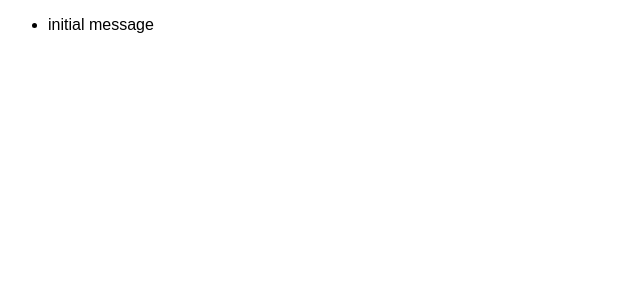
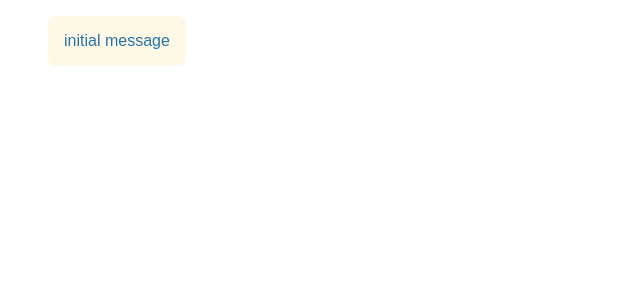
Before and after one commit to engingokmen/chat-interface, a React (Create React App) app: page / in a window 1280 px wide. Shown: the top 300 px of the page, without its empty margins (0-640 px from the left). Built offline with nearby package versions, Linux system fonts and the light colour scheme.

Commit message:
creates and styles message component

```diff
--- /dev/null
+++ b/src/features/messages/Message.tsx
@@ -0,0 +1,14 @@
+import styled from "styled-components";
+
+export const Message = ({ message }: { message: string }) => {
+  return <Li>{message}</Li>;
+};
+
+const Li = styled.li`
+  list-style-type: none;
+  background-color: var(--pale-yellow);
+  color: var(--blue);
+  padding: 1rem;
+  border-radius: 0.5rem;
+  display: inline-block;
+`;
--- a/src/features/messages/index.tsx
+++ b/src/features/messages/index.tsx
@@ -1,10 +1,12 @@
 import { useAppData } from "../../context";
+import { Message } from "./Message";
 
 export const Messages = () => {
   const { messages } = useAppData();
 
   const messagesList = messages.map((message, index) => (
-    <li key={index}>{message}</li>
+    <Message key={index} message={message} />
   ));
+
   return <ul>{messagesList}</ul>;
 };
```
